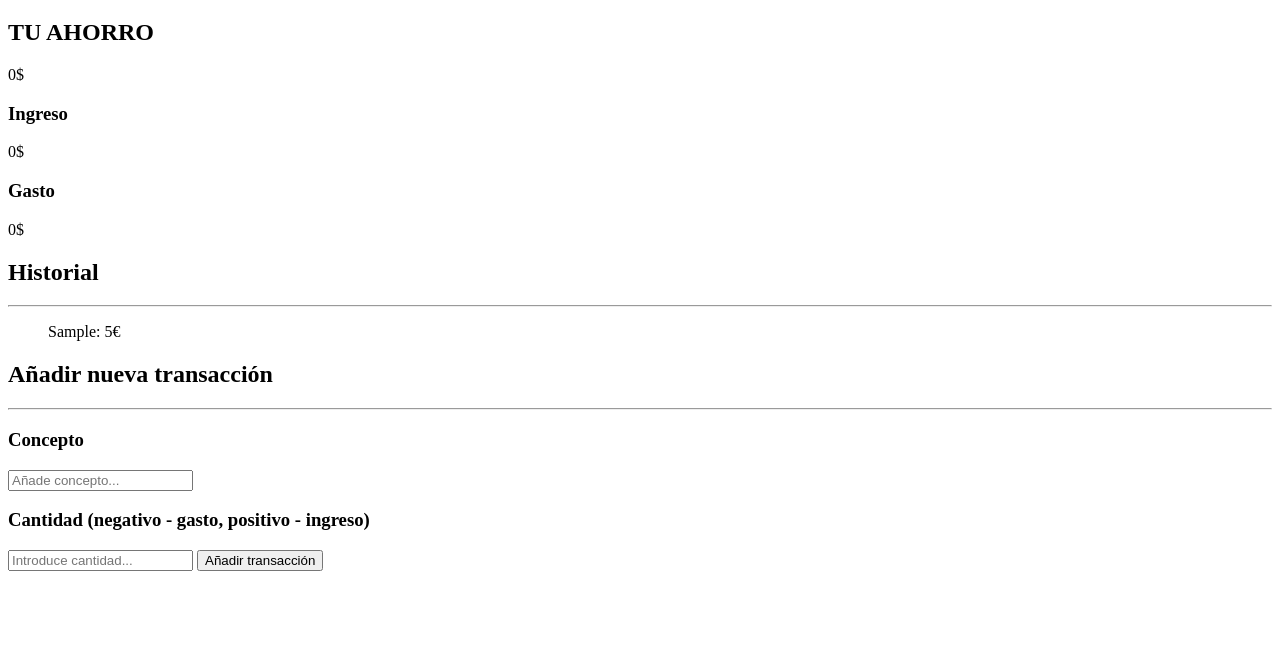
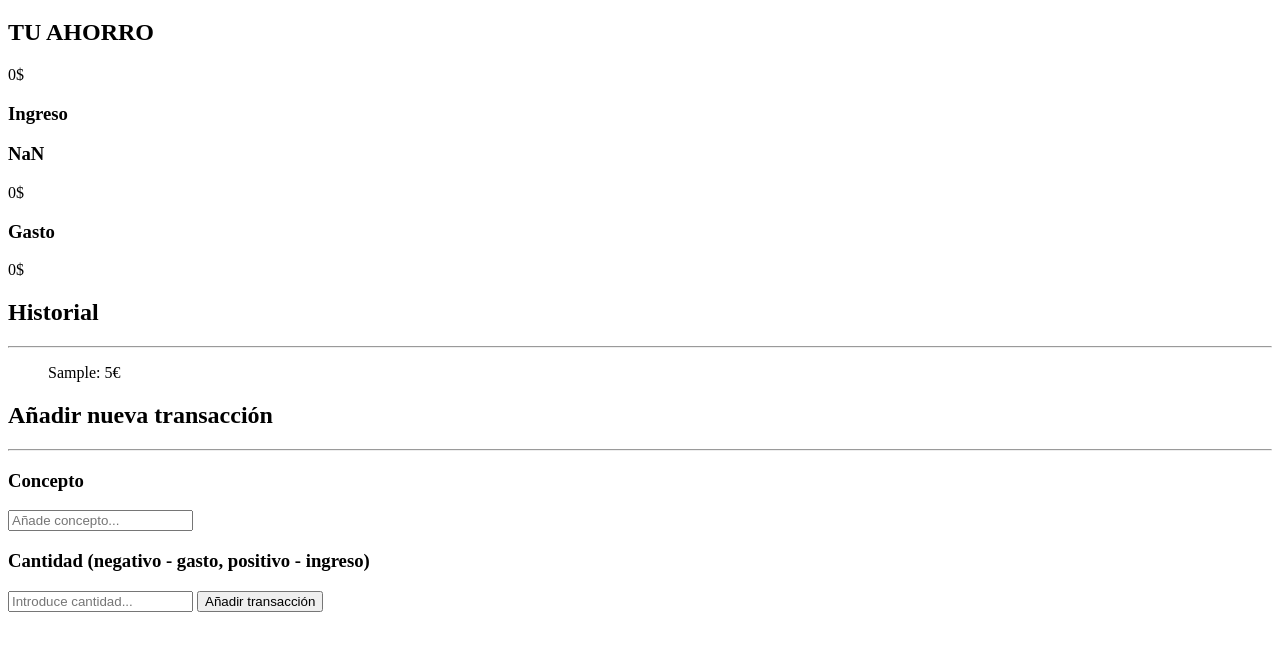
Before and after one commit to aranchafozesteban/Practica-js-navegador, a plain HTML site: page index.html in a window 1280 px wide. Both pictures are taken after typing "Sample", "5" into the empty fields and a click on the button "Añadir transacción". Shown: the part 61-712 px from the top of the page. Drawn offline with Linux system fonts and the light colour scheme.

Commit message:
Sigo atascada

```diff
--- a/index.html
+++ b/index.html
@@ -14,9 +14,9 @@
     </section>
     <section>
         <h3 id ='getIngreso'>Ingreso</h3>
+        <p id="ingreso">0$</p>
+        <h3 id="getGasto">Gasto</h3>
         <p id="gasto">0$</p>
-        <h3 id="getGasto">Gasto</h3>
-        <p id="ingreso">0$</p>
 
     </section>
     <section id="historial">
--- a/index.js
+++ b/index.js
@@ -20,7 +20,8 @@ transactionFormElement.addEventListener("submit", async (event) => {
 
     // Llamar a la función que muestra los inputs en el historial
     showList(transaction);
-    sendToGastoIngreso(transaction);
+    addQuantities();
+    //sendToGastoIngreso(transaction);
 
     // vaciamos los datos para poder hacer más transacciones
     inputConcept.value = "";
@@ -28,6 +29,47 @@ transactionFormElement.addEventListener("submit", async (event) => {
 
 
   });
+
+  function addQuantities(){
+    const inputQuantity = document.querySelector("#quantity");
+    let stringQuantity = inputQuantity.value;
+    let realQuantity =parseFloat(stringQuantity);
+    console.log(realQuantity);
+
+    let gastosArray = []
+    let ingresosArray =[]
+    if(realQuantity<0){
+      gastosArray.push(realQuantity)
+    }else{
+      ingresosArray.push(realQuantity)
+    }
+
+    console.log(gastosArray)
+    console.log(ingresosArray)
+    //hacer que se sume
+    let sumaIngreso = 0
+    for(var i = 0; i <= ingresosArray.length; i++){
+      ingresoIndice = ingresosArray[i];
+      sumaIngreso += ingresoIndice;
+    }
+    // mostrar en cosola ingresos
+    const getIngreso = document.querySelector("#getIngreso");
+    const ingresosP = document.createElement("p");
+    ingresosP.classList.add('ingreso');
+
+    // la suma entre corchetes bonitos!!!!
+    let ingreso = `
+        <p>${sumaIngreso}</p>
+
+    `;
+
+    ingresosP.innerHTML = ingreso;
+    getIngreso.appendChild(ingresosP);
+
+
+  }
+
+
 
   // Creamos la función que añada los datos del input al historial
   function showList(transaction) {
@@ -48,25 +90,31 @@ transactionFormElement.addEventListener("submit", async (event) => {
 // PASANDO LOS DATOS DEL HISTORIAL A GASTOS O INGRESOS
 
 function sendToGastoIngreso(transaction){
-    const historialList = document.querySelector('#historial');
+    const historialList = document.querySelector('#list');
 
     let ingreso = document.querySelector('#ingreso');
-    let stringingreso = 0
+    let stringingreso = ingreso.value
     let realingreso =parseFloat(stringingreso)
     let gasto = document.querySelector('#gasto');
-    let stringgasto = 0
+    let stringgasto = gasto.value
     let realgasto =parseFloat(stringgasto)
     let amount = document.querySelector("#quantity");
     let stringamount = amount.value
     let realamount = parseFloat(stringamount);
     console.log(realamount)
+
+    index = 0
     //Suma pero no tods los elementos del historial entre ellos
+    while (index < listElements.length){
         if(realamount<0){
             realgasto =  realgasto + realamount
-            console.log(realgasto)
+            index++;
+
         }
         else{
             realingreso = realingreso + realamount
-            console.log(realingreso)
+            index++;
         }
-}
+        console.log(realgasto)
+        console.log(realingreso)
+}}
--- a/prueba.js
+++ b/prueba.js
@@ -118,6 +118,7 @@ function addtransaction(transaction) {
     let realamount = parseFloat(stringamount);
     console.log(realamount)
     //
+
     if(realamount<0){
         realgasto =  realgasto + realamount
         console.log(realgasto)
```
